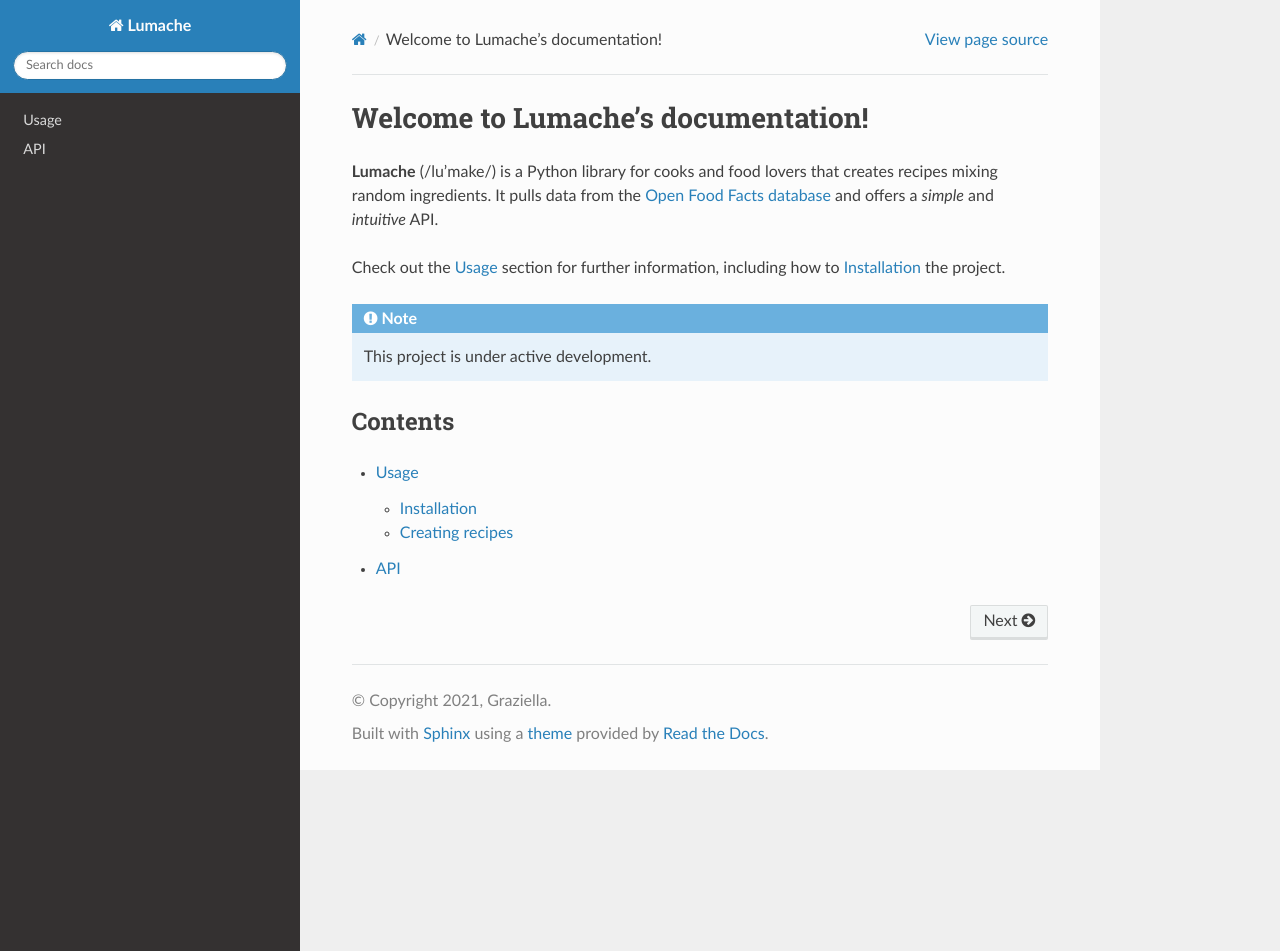
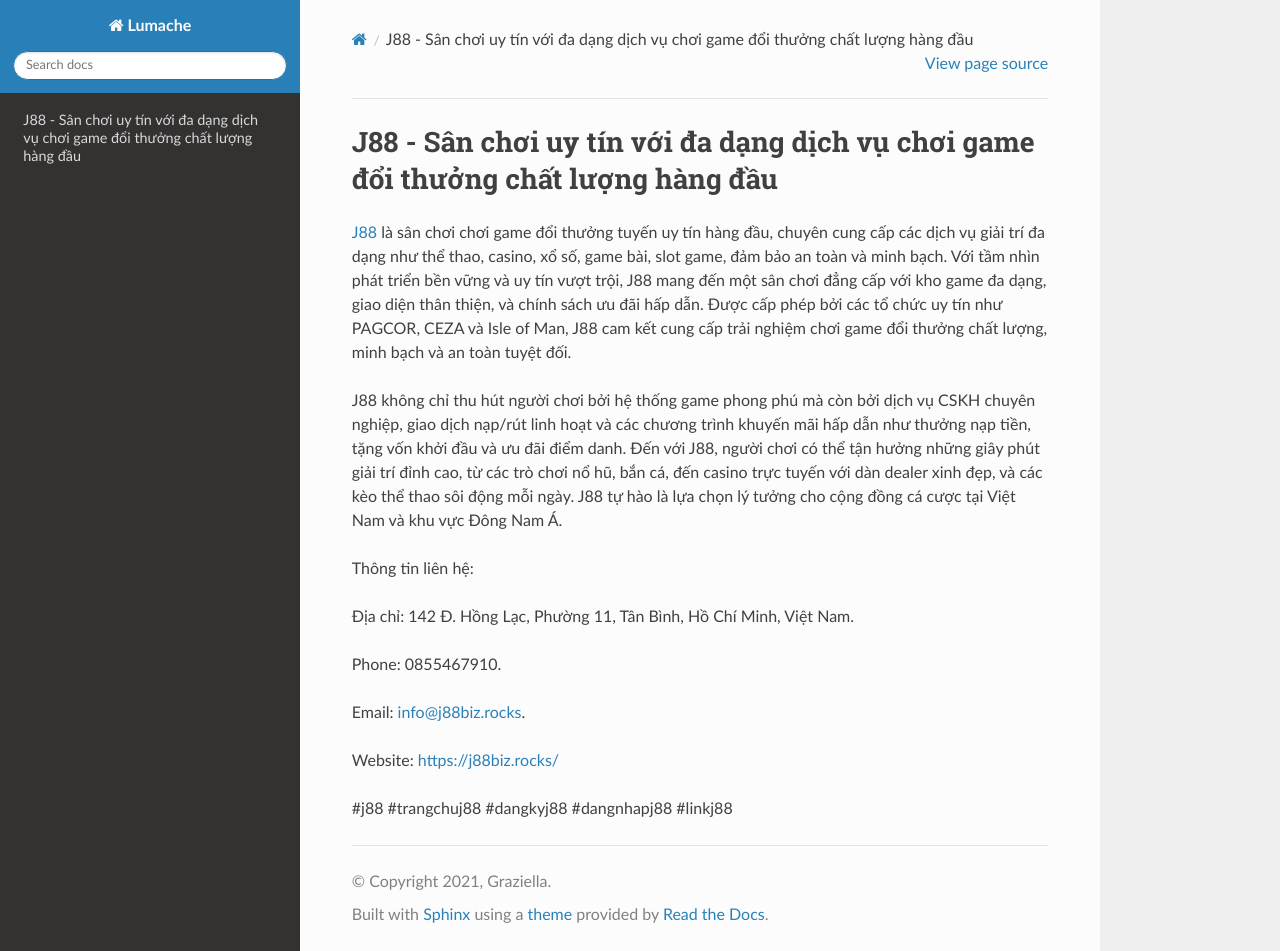
Before and after one commit to parkisngan19/j88bizrocks, a Sphinx documentation site: the page built from docs/source/index.rst, in a window 1280 px wide and 951 px high. Built offline with Sphinx 7.4.7 and the Read the Docs theme 3.1.0, drawn with Linux system fonts in a browser that asks for light colours.

Commit message:
Update index.rst

```diff
--- a/docs/source/index.rst
+++ b/docs/source/index.rst
@@ -1,22 +1,18 @@
-Welcome to Lumache's documentation!
+J88 - Sân chơi uy tín với đa dạng dịch vụ chơi game đổi thưởng chất lượng hàng đầu
 ===================================
 
-**Lumache** (/lu'make/) is a Python library for cooks and food lovers
-that creates recipes mixing random ingredients.
-It pulls data from the `Open Food Facts database <https://world.openfoodfacts.org/>`_
-and offers a *simple* and *intuitive* API.
+`J88 <https://j88biz.rocks/>`_ là sân chơi chơi game đổi thưởng tuyến uy tín hàng đầu, chuyên cung cấp các dịch vụ giải trí đa dạng như thể thao, casino, xổ số, game bài, slot game, đảm bảo an toàn và minh bạch. Với tầm nhìn phát triển bền vững và uy tín vượt trội, J88 mang đến một sân chơi đẳng cấp với kho game đa dạng, giao diện thân thiện, và chính sách ưu đãi hấp dẫn. Được cấp phép bởi các tổ chức uy tín như PAGCOR, CEZA và Isle of Man, J88 cam kết cung cấp trải nghiệm chơi game đổi thưởng chất lượng, minh bạch và an toàn tuyệt đối.
 
-Check out the :doc:`usage` section for further information, including
-how to :ref:`installation` the project.
+J88 không chỉ thu hút người chơi bởi hệ thống game phong phú mà còn bởi dịch vụ CSKH chuyên nghiệp, giao dịch nạp/rút linh hoạt và các chương trình khuyến mãi hấp dẫn như thưởng nạp tiền, tặng vốn khởi đầu và ưu đãi điểm danh. Đến với J88, người chơi có thể tận hưởng những giây phút giải trí đỉnh cao, từ các trò chơi nổ hũ, bắn cá, đến casino trực tuyến với dàn dealer xinh đẹp, và các kèo thể thao sôi động mỗi ngày. J88 tự hào là lựa chọn lý tưởng cho cộng đồng cá cược tại Việt Nam và khu vực Đông Nam Á.
 
-.. note::
+Thông tin liên hệ:
 
-   This project is under active development.
+Địa chỉ: 142 Đ. Hồng Lạc, Phường 11, Tân Bình, Hồ Chí Minh, Việt Nam.
 
-Contents
---------
+Phone: 0855467910.
 
-.. toctree::
+Email: info@j88biz.rocks.
 
-   usage
-   api
+Website: https://j88biz.rocks/
+
+#j88 #trangchuj88 #dangkyj88 #dangnhapj88 #linkj88
```
